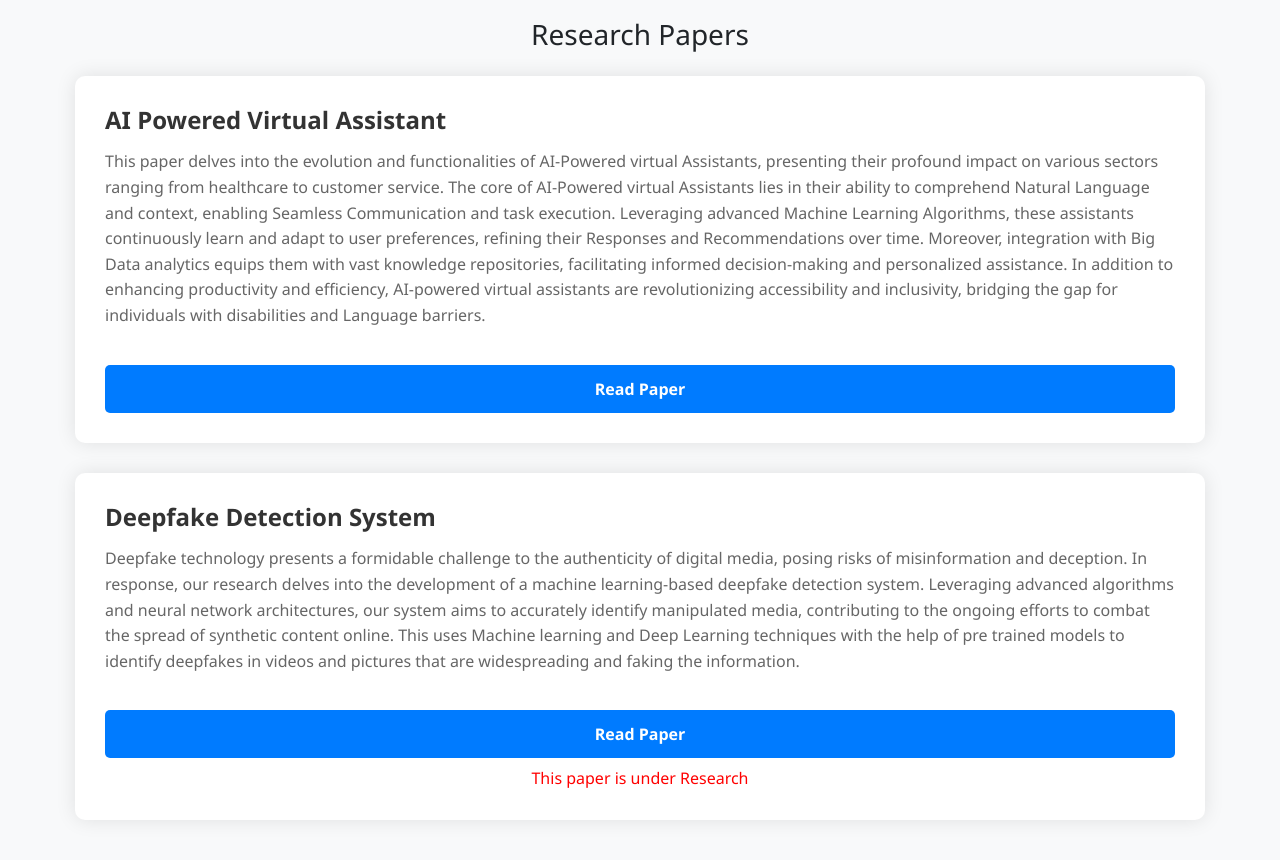
After one commit to jayakrishnagaddam/Portfolio, a Flask app: page /papers in a window 1280 px wide. The commit adds this page. Run offline with Flask 3, Linux system fonts and the light colour scheme; some libraries are stand-ins or nearby versions.

Commit message:
Added Resume and Papers

```diff
--- a/app.py
+++ b/app.py
@@ -12,5 +12,10 @@ def projects():
 def contactus():
     return render_template('contactus.html')
 
+
+@app.route('/papers')
+def papers():
+    return render_template('papers.html')
+
 if __name__ == '__main__':
     app.run(host="0.0.0.0", debug=True)
--- a/templates/home.html
+++ b/templates/home.html
@@ -52,9 +52,9 @@
                 <p style="font-size: 26px;"><b>Learn More About My :</b></p>
                 <a class="btn btn-light" href="">Skills </a>
                 <a class="btn btn-light" href="{{url_for('projects')}}">Projects </a>
-                <a class="btn btn-light" href="">Papers </a>
+                <a class="btn btn-light" href="{{url_for('papers')}}">Papers </a>
                 <p></p>
-                <a class="btn btn-light" href="">Resume</a>
+                <a class="btn btn-light" href="static\Resume_Jayakrishna.pdf">Resume</a>
                 <a class="btn btn-light" href="">Education</a>
                 <p></p>
                 <a class="btn btn-light" href="">Internships</a>
--- a/templates/nav.html
+++ b/templates/nav.html
@@ -31,7 +31,7 @@
                         <a class="nav-link active" href="#"><b>Service</b></a>
                     </li>
                     <li class="nav-item">
-                        <a class="nav-link active" href="#"><b>Contact</b></a>
+                        <a class="nav-link active" href="{{url_for('contactus')}}"><b>Contact</b></a>
                     </li>
                 </ul>
             </div>
--- /dev/null
+++ b/templates/papers.html
@@ -0,0 +1,100 @@
+<!DOCTYPE html>
+<html lang="en">
+<head>
+    <meta charset="UTF-8">
+    <meta name="viewport" content="width=device-width, initial-scale=1.0">
+    <title>Research Papers</title>
+    <!-- Bootstrap CSS -->
+    <link href="https://stackpath.bootstrapcdn.com/bootstrap/4.5.2/css/bootstrap.min.css" rel="stylesheet">
+    <style>
+        body {
+            font-family: 'Segoe UI', Tahoma, Geneva, Verdana, sans-serif;
+            background-color: #f8f9fa;
+        }
+        .container {
+            padding: 10px 5px;
+        }
+        .paper-container {
+            background-color: #fff;
+            border-radius: 10px;
+            box-shadow: 0 0 20px rgba(0, 0, 0, 0.1);
+            padding: 30px;
+            margin-bottom: 30px;
+        }
+        .paper-title {
+            font-size: 24px;
+            font-weight: bold;
+            color: #333;
+            margin-bottom: 15px;
+        }
+        .paper-content {
+            font-size: 16px;
+            color: #666;
+            line-height: 1.6;
+        }
+        .read-paper-btn {
+            background-color: #007bff;
+            border: none;
+            color: #fff;
+            font-weight: bold;
+            padding: 12px 20px;
+            border-radius: 5px;
+            cursor: pointer;
+            transition: background-color 0.3s ease;
+            width: 100%;
+            margin-top: 20px;
+        }
+        .read-paper-btn:hover {
+            background-color: #0056b3;
+        }
+        .add-more-btn {
+            background-color: #28a745;
+            border: none;
+            color: #fff;
+            font-weight: bold;
+            padding: 12px 20px;
+            border-radius: 5px;
+            cursor: pointer;
+            transition: background-color 0.3s ease;
+            width: 100%;
+            margin-top: 20px;
+        }
+        .add-more-btn:hover {
+            background-color: #218838;
+        }
+    </style>
+</head>
+<body>
+<div class="container">
+    <h2 class="lead mt-2 text-center mb-4" style="font-size: 28px;"><b>Research Papers</b></h2>
+    <div class="row">
+        <div class="col">
+            <div class="paper-container">
+                <h2 class="paper-title">AI Powered Virtual Assistant</h2>
+                <p class="paper-content">This paper delves into the evolution and functionalities of AI-Powered virtual Assistants, presenting their profound impact on various sectors ranging from healthcare to customer service. The core of AI-Powered virtual Assistants lies in their ability to comprehend Natural Language and context, enabling Seamless Communication and task execution. Leveraging advanced Machine Learning Algorithms, these assistants continuously learn and adapt to user preferences, refining their Responses and Recommendations over time. Moreover, integration with Big Data analytics equips them with vast knowledge repositories, facilitating informed decision-making and personalized assistance. In addition to enhancing productivity and efficiency, AI-powered virtual assistants are revolutionizing accessibility and inclusivity, bridging the gap for individuals with disabilities and Language barriers.</p>
+                <a href="static/FINAL TP.pdf" class="read-paper-btn btn btn-primary">Read Paper</a>
+            </div>
+        </div>
+
+    </div>
+    <div class="row">
+        <div class="col">
+            <div class="paper-container">
+                <h2 class="paper-title">Deepfake Detection System</h2>
+                <p class="paper-content">Deepfake technology presents a formidable challenge to the authenticity
+                    of digital media, posing risks of misinformation and deception. In response, our research
+                    delves into the development of a machine learning-based deepfake detection system. Leveraging
+                    advanced algorithms and neural network architectures, our system aims to accurately identify
+                     manipulated media, contributing to the ongoing efforts to combat the spread of synthetic content
+                     online. This uses Machine learning and Deep Learning techniques with the help of pre trained models to
+                    identify deepfakes in videos and pictures that are widespreading and faking the information.</p>
+                <a href="#" class="read-paper-btn btn btn-primary">Read Paper </a>
+                <p class="text-center lead mt-2 mb-0" style="font-size: 16px; color: red;">This paper is under Research</p>
+
+            </div>
+        </div>
+
+    </div>
+</div>
+</body>
+</html>
```
Also changed, not shown: 2 other files.
